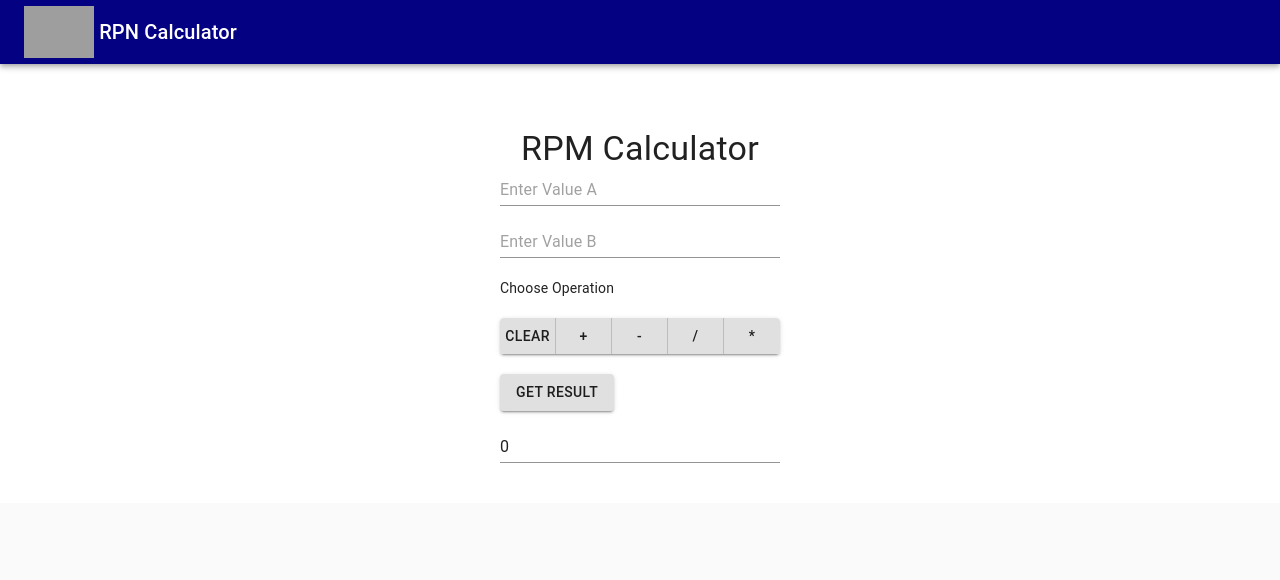
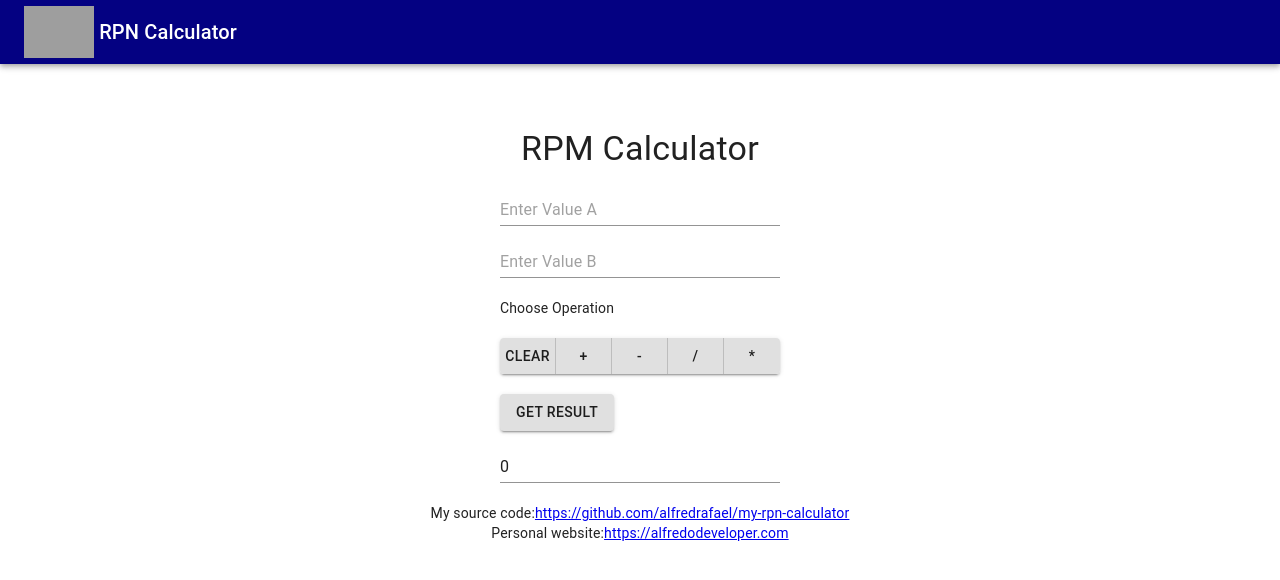
Before and after one commit to alfredrafael/my-rpn-calculator, a React (Create React App) app: page / in a window 1280 px wide. Shown: the top 580 px of the page. Built offline with nearby package versions, Linux system fonts and the light colour scheme; grey boxes are pictures that could not be loaded.

Commit message:
adds source code and personal website links

```diff
--- a/src/App.jsx
+++ b/src/App.jsx
@@ -130,6 +130,8 @@ const App = () => {
               >
                 RPM Calculator
               </Typography>
+              <br />
+
               <Grid container spacing={2} justify="center">
                 <div style={{ display: "flex", flexDirection: "column" }}>
                   <Input
@@ -190,6 +192,16 @@ const App = () => {
                     inputProps={{ "aria-label": "description" }}
                   />
                 </div>
+                <Typography variant="" align="center">
+                  <br /> My source code:
+                  <a href="https://github.com/alfredrafael/my-rpn-calculator">
+                    https://github.com/alfredrafael/my-rpn-calculator
+                  </a>
+                  <br /> Personal website:
+                  <a href="https://alfredodeveloper.com" target="_blank">
+                    https://alfredodeveloper.com
+                  </a>
+                </Typography>
               </Grid>
             </Container>
           </div>
```
